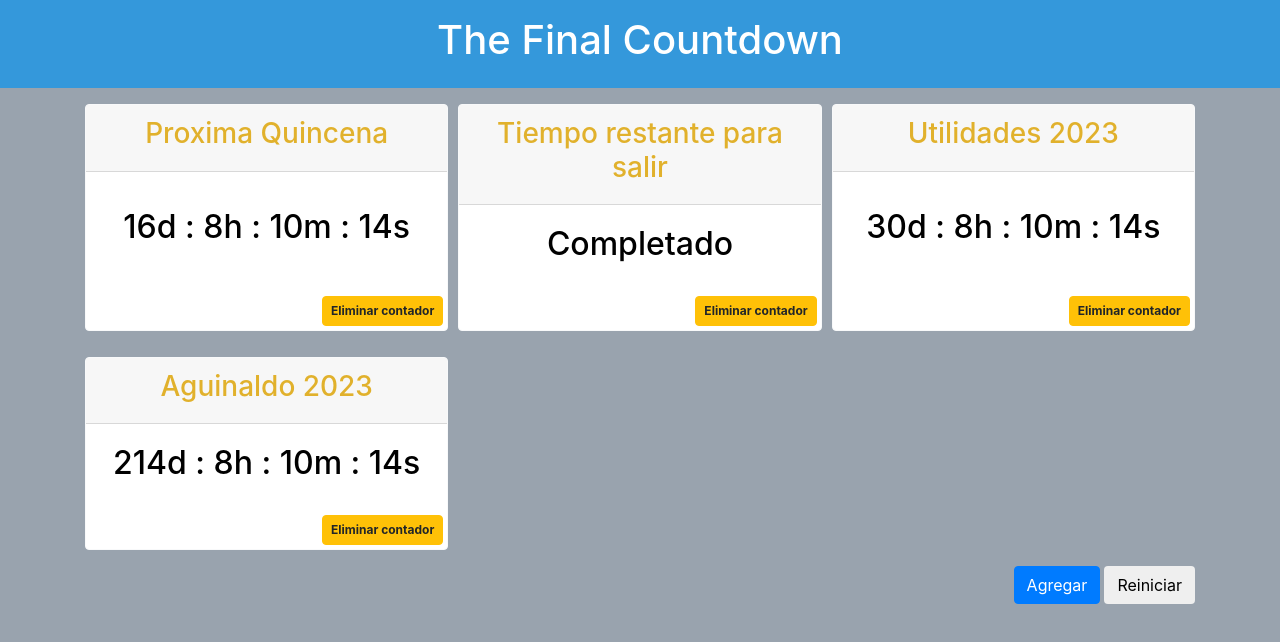
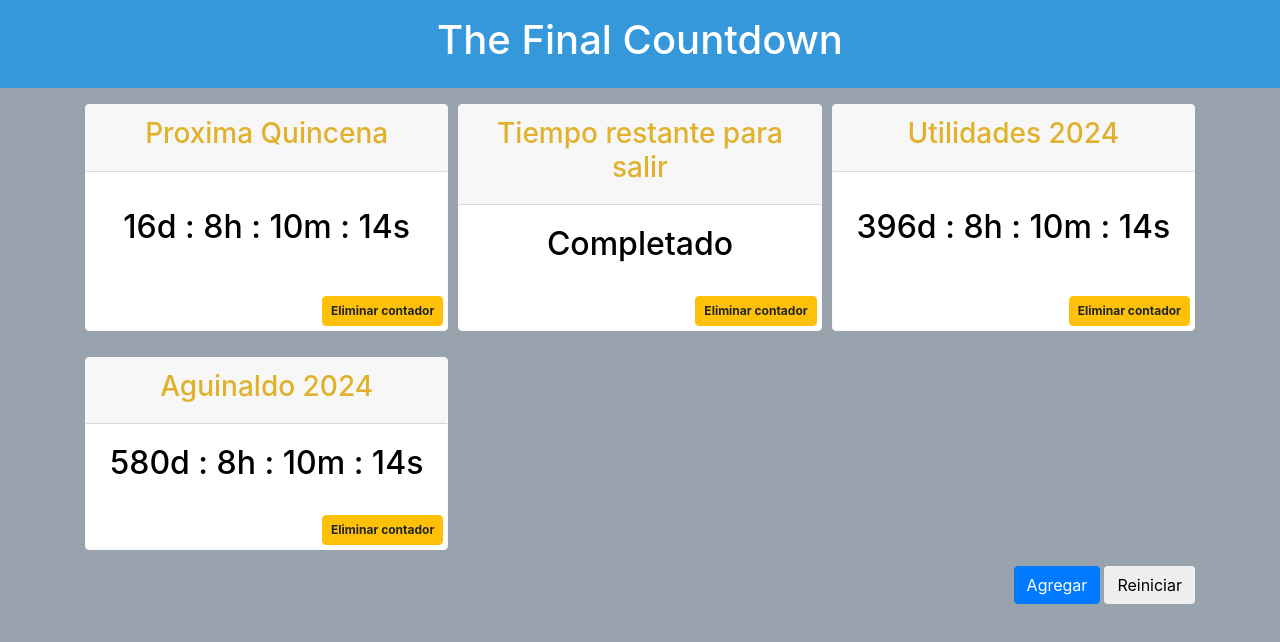
Before and after one commit to Ort-26/TheFinalCountdown, a React (Create React App) app: page / in a window 1280 px wide. Shown: the top 642 px of the page. Built offline with nearby package versions, Linux system fonts and the light colour scheme.

Commit message:
Countdowns 2024 update

```diff
--- a/src/Data/Dates.js
+++ b/src/Data/Dates.js
@@ -9,8 +9,8 @@ const RelojQuincena = {
     }
 
 const RelojUtilidades2023 = {
-        title: 'Utilidades 2023',
-        targetDate: new Date ("2023-5-15 03:00:00").getTime(),
+        title: 'Utilidades 2024',
+        targetDate: new Date ("2024-5-15 03:00:00").getTime(),
         EndMessage: DefaultEndMessage
     }
 
@@ -32,8 +32,8 @@ const NextSalida = {
     EndMessage: DefaultEndMessage
 }
 const Aguinaldo = {
-    title: "Aguinaldo 2023",
-    targetDate: new Date ("2023-11-15 03:00:00").getTime(),
+    title: "Aguinaldo 2024",
+    targetDate: new Date ("2024-11-15 03:00:00").getTime(),
     EndMessage: DefaultEndMessage
 }
 
```
